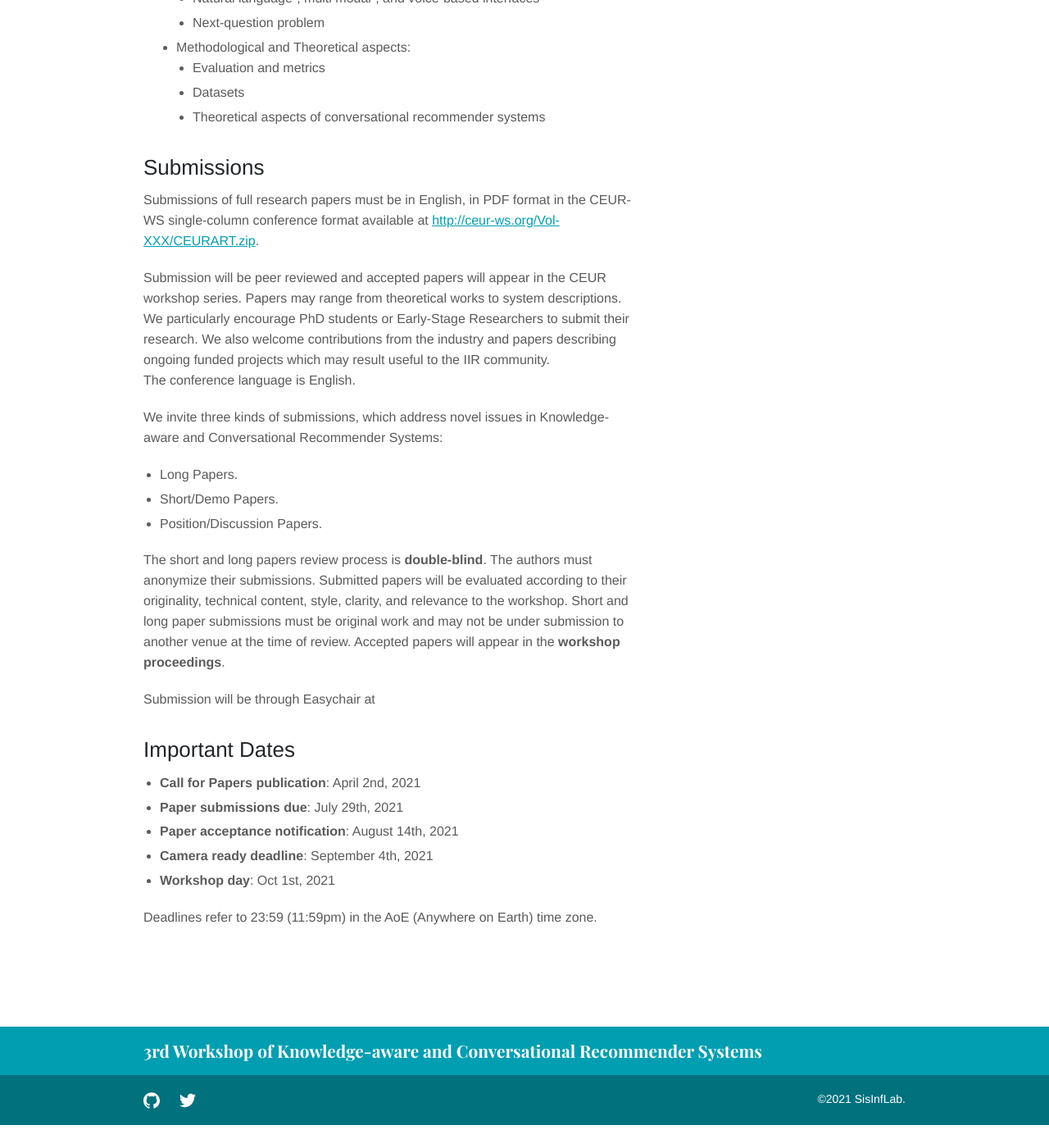
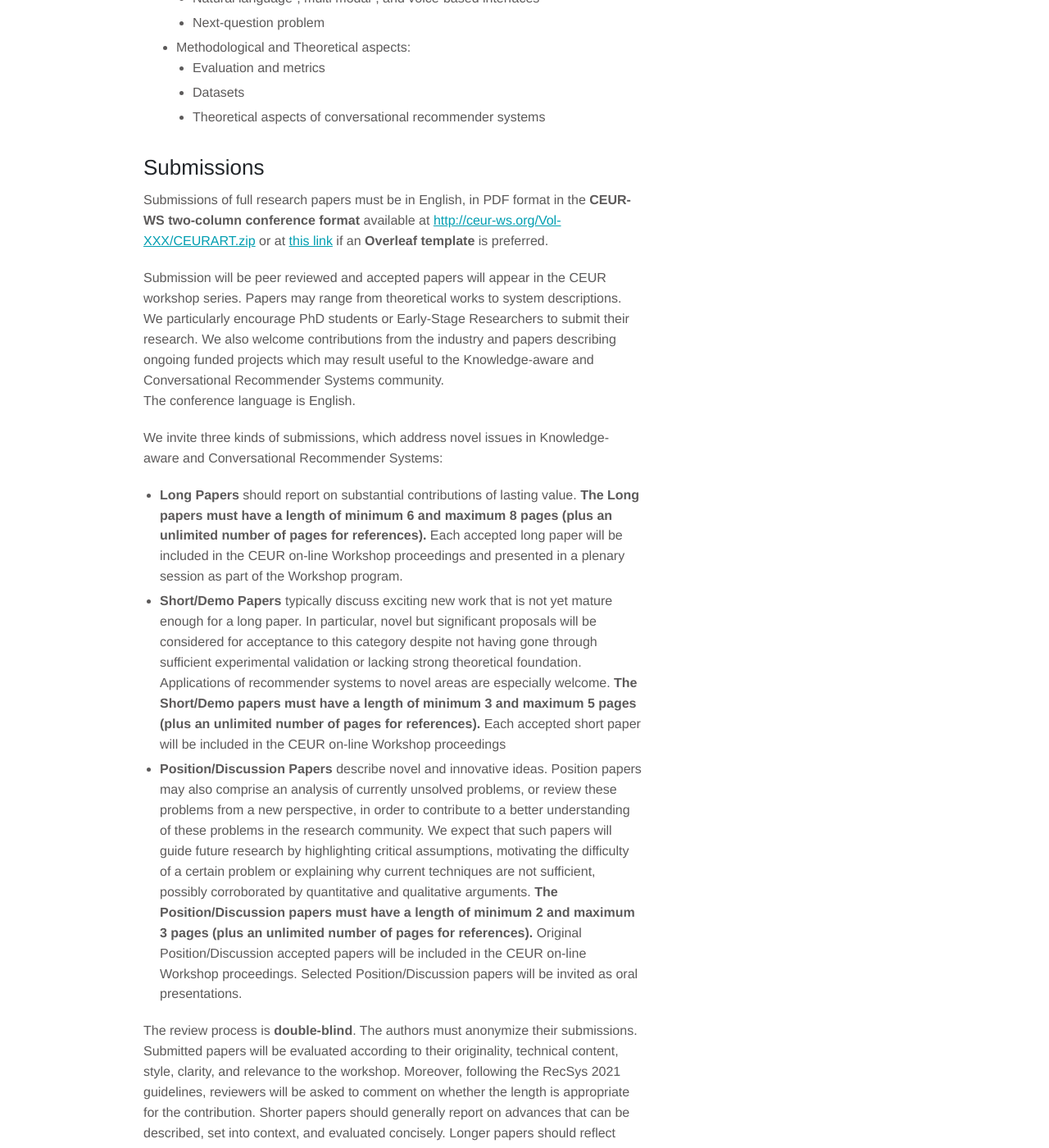
Before and after one commit to kars-workshop/2021, a Jekyll site: the page built from cfp.md, in a window 1280 px wide and 1400 px high, scrolled down 2658 px. Shown: the whole window at 82% size. Built offline with Jekyll 4.4.1, drawn with Linux system fonts in a browser that asks for light colours; before the commit the page ends 4030 px from its top, so only the background shows below that; some of the changed text lies outside the part shown.

Commit message:
submission details, updated dates

```diff
--- a/cfp.md
+++ b/cfp.md
@@ -65,27 +65,28 @@ Topics of interests include, but are not limited to:
 
 
 ## Submissions
-Submissions of full research papers must be in English, in PDF format in the CEUR-WS single-column conference format available at [http://ceur-ws.org/Vol-XXX/CEURART.zip](http://ceur-ws.org/Vol-XXX/CEURART.zip).
+Submissions of full research papers must be in English, in PDF format in the **CEUR-WS two-column conference format** available at [http://ceur-ws.org/Vol-XXX/CEURART.zip](http://ceur-ws.org/Vol-XXX/CEURART.zip) or at [this link](https://www.overleaf.com/latex/templates/template-for-submissions-to-ceur-workshop-proceedings-ceur-ws-dot-org/hpvjjzhjxzjk) if an **Overleaf template** is preferred.
 
 Submission will be peer reviewed and accepted papers will appear in the CEUR workshop series. Papers may range from theoretical works to system descriptions.
-We particularly encourage PhD students or Early-Stage Researchers to submit their research. We also welcome contributions from the industry and papers describing ongoing funded projects which may result useful to the IIR community.
+We particularly encourage PhD students or Early-Stage Researchers to submit their research. We also welcome contributions from the industry and papers describing ongoing funded projects which may result useful to the Knowledge-aware and Conversational Recommender Systems community.
 The conference language is English.
 
 We invite three kinds of submissions, which address novel issues in Knowledge-aware and Conversational Recommender Systems:
-* Long Papers.
-* Short/Demo Papers.
-* Position/Discussion Papers.
+* **Long Papers** should report on substantial contributions of lasting value. **The Long papers must have a length of minimum 6 and maximum 8 pages (plus an unlimited number of pages for references).** Each accepted long paper will be included in the CEUR on-line Workshop proceedings and presented in a plenary session as part of the Workshop program.
+* **Short/Demo Papers** typically discuss exciting new work that is not yet mature enough for a long paper. In particular, novel but significant proposals will be considered for acceptance to this category despite not having gone through sufficient experimental validation or lacking strong theoretical foundation. Applications of recommender systems to novel areas are especially welcome. **The Short/Demo papers must have a length of minimum 3 and maximum 5 pages (plus an unlimited number of pages for references).** Each accepted short paper will be included in the CEUR on-line Workshop proceedings
+* **Position/Discussion Papers** describe novel and innovative ideas. Position papers may also comprise an analysis of currently unsolved problems, or review these problems from a new perspective, in order to contribute to a better understanding of these problems in the research community. We expect that such papers will guide future research by highlighting critical assumptions, motivating the difficulty of a certain problem or explaining why current techniques are not sufficient, possibly corroborated by quantitative and qualitative arguments. **The Position/Discussion papers must have a length of minimum 2 and maximum 3 pages (plus an unlimited number of pages for references).** Original Position/Discussion accepted papers will be included in the CEUR on-line Workshop proceedings. Selected Position/Discussion papers will be invited as oral presentations.
 
-The short and long papers review process is **double-blind**. The authors must anonymize their submissions. Submitted papers will be evaluated according to their originality, technical content, style, clarity, and relevance to the workshop. Short and long paper submissions must be original work and may not be under submission to another venue at the time of review.
+The review process is **double-blind**. The authors must anonymize their submissions. Submitted papers will be evaluated according to their originality, technical content, style, clarity, and relevance to the workshop.
+Moreover, following the RecSys 2021 guidelines, reviewers will be asked to comment on whether the length is appropriate for the contribution. Shorter papers should generally report on advances that can be described, set into context, and evaluated concisely. Longer papers should reflect substantial contributions of lasting value.
+Short and long paper submissions must be original work and may not be under submission to another venue at the time of review.
 Accepted papers will appear in the **workshop proceedings**.
 
-Submission will be through Easychair at <!---[https://easychair.org/conferences/?conf=iir2021](https://easychair.org/conferences/?conf=iir2021).-->
+Submission will be through Easychair at [https://easychair.org/conferences/?conf=kars2021](https://easychair.org/conferences/?conf=kars2021).
 
 ## Important Dates
-* **Call for Papers publication**: April 2nd, 2021
 * **Paper submissions due**: July 29th, 2021
-* **Paper acceptance notification**: August 14th, 2021
-* **Camera ready deadline**: September 4th, 2021
-* **Workshop day**: Oct 1st, 2021
+* **Paper acceptance notification**: August 21th, 2021
+* **Camera ready deadline**: August 28th, 2021
+* **Workshop day**: Sep 27th - Oct 1st, 2021
 
 Deadlines refer to 23:59 (11:59pm) in the AoE (Anywhere on Earth) time zone.
```
Also changed, not shown: _data/menus.yml (+12 -6 lines), _layouts/teams.html (+20 -3 lines), index.md (+2 -2 lines).
